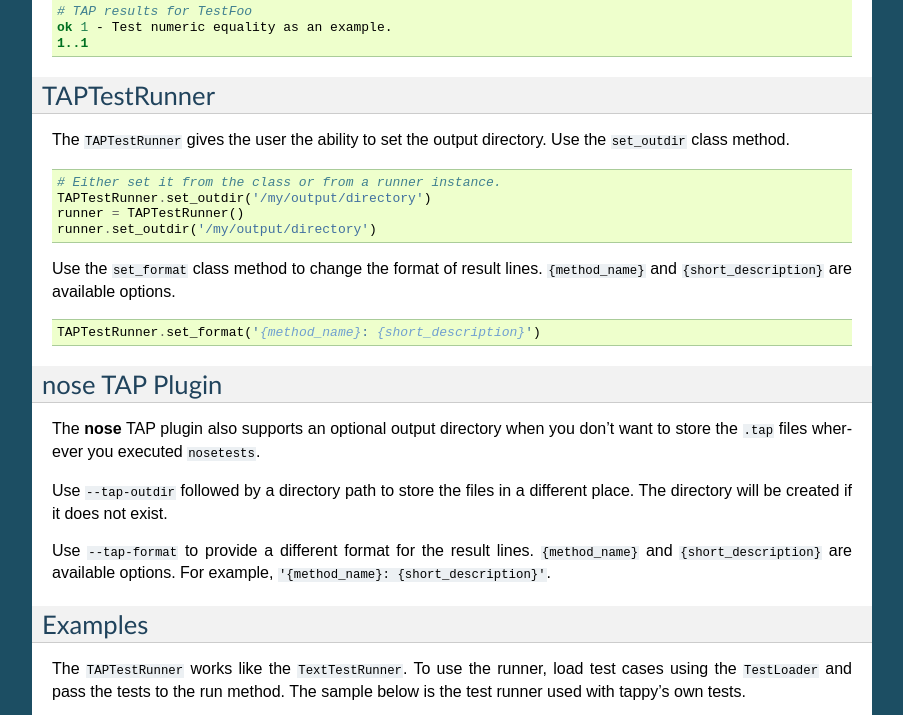
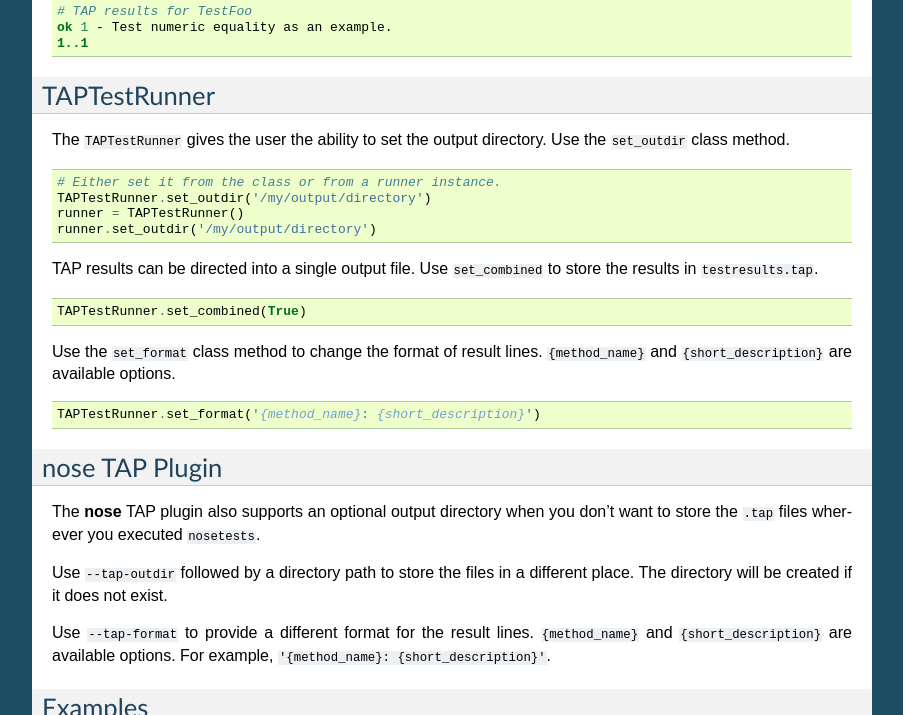
Before and after one commit to python-tap/tappy, a Sphinx documentation site: the page built from docs/producers.rst, in a window 1280 px wide and 900 px high, scrolled down 442 px, cut to the strip 0-715 px from the top of the window. Shown: the whole strip, without its empty margins (198-1101 px from the left). Built offline with Sphinx 7.4.7, drawn with Linux system fonts in a browser that asks for light colours.

Commit message:
Add combined option to TAPTestRunner.

```diff
--- a/docs/producers.rst
+++ b/docs/producers.rst
@@ -43,6 +43,13 @@ Use the ``set_outdir`` class method.
     runner = TAPTestRunner()
     runner.set_outdir('/my/output/directory')
 
+TAP results can be directed into a single output file. Use ``set_combined``
+to store the results in ``testresults.tap``.
+
+.. code-block:: python
+
+    TAPTestRunner.set_combined(True)
+
 Use the ``set_format`` class method to change the format of result lines.
 ``{method_name}`` and ``{short_description}`` are available options.
 
--- a/docs/releases.rst
+++ b/docs/releases.rst
@@ -4,6 +4,8 @@ Releases
 Version 1.5, In Development
 ---------------------------
 
+* ``TAPTestRunner`` has a ``set_combined`` method to collect all
+  results in a single output file.
 * ``TAPTestRunner`` has a ``set_format`` method to specify line format.
 * The ``nosetests`` plugin has an optional ``--tap-format`` flag to specify
   line format.
```
Also changed, not shown: 2 other files.
